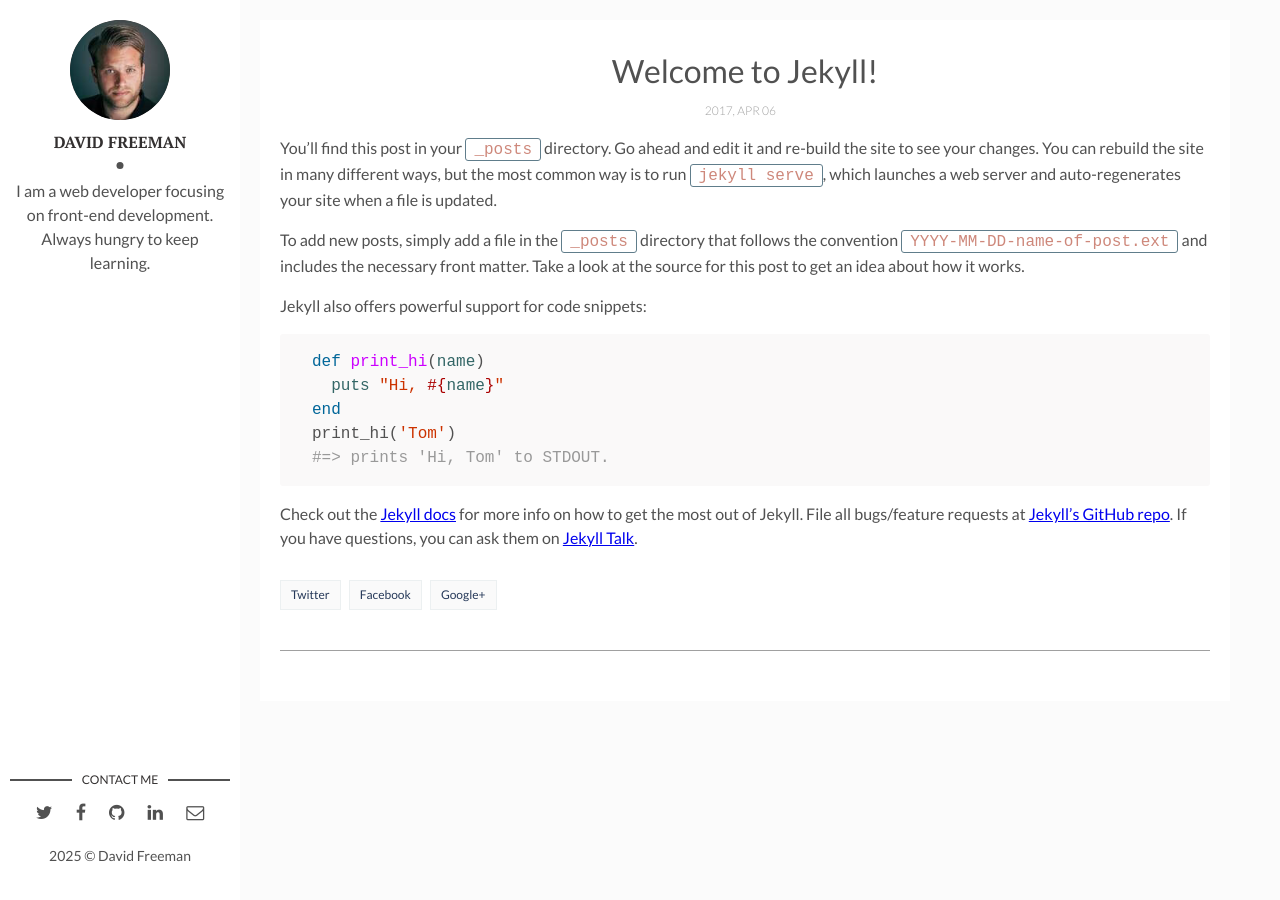
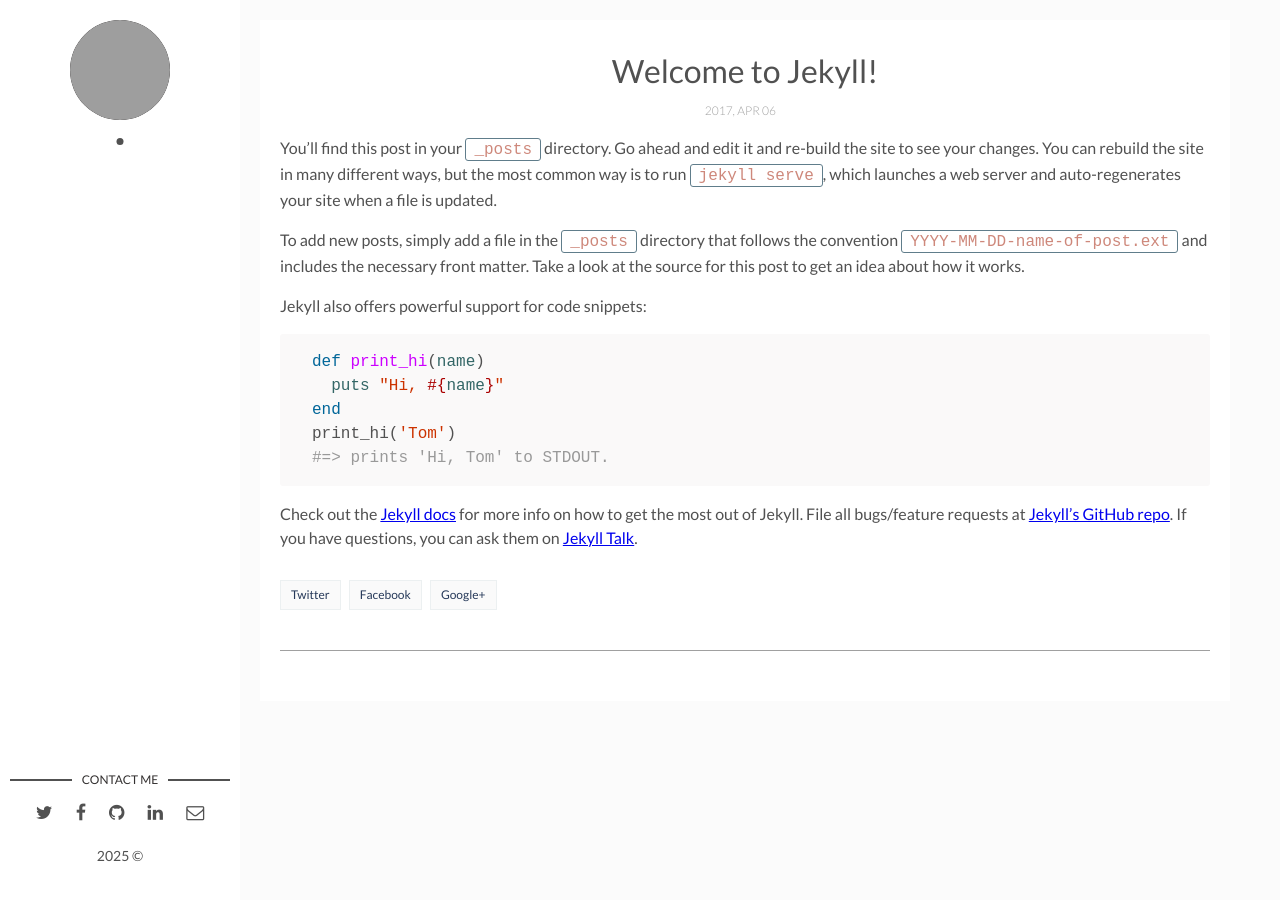
Before and after one commit to Robora-Lab/Tiny-Learning-Based-MPC, a Jekyll site: the page built from _posts/2017-04-06-welcome-to-jekyll.markdown, in a window 1280 px wide. Built offline with Jekyll 4.4.1, drawn with Linux system fonts in a browser that asks for light colours; comment, search, counter and statistics services are not loaded; grey boxes are pictures that could not be loaded.

Commit message:
Update _config.yml

```diff
--- a/_config.yml
+++ b/_config.yml
@@ -1,28 +1,14 @@
-title: Hello, world! I'm David Freeman
+title: UAV-USV Landing
+email: 19jls9@queensu.ca
 description: > # this means to ignore newlines until "baseurl:"
   Write an awesome description for your new site here. You can edit this
   line in _config.yml. It will appear in your document head meta (for
   Google search results) and in your feed.xml site description.
 permalink: ':title/'
-baseurl: "/flexible-jekyll" # the subpath of your site, e.g. /blog
-url: "" # the base hostname & protocol for your site, e.g. http://example.com
-site-twitter: #if your site has a twitter account, enter it here
+baseurl: "/uav-usv-landing" # the subpath of your site, e.g. /blog
+url: "https://robora-lab.github.io" # the base hostname & protocol for your site, e.g. http://example.com
 
-# Author Settings
-author: David Freeman # add your name
-author-img: david-freeman.jpg # add your photo
-about-author: I am a web developer focusing on front-end development. Always hungry to keep learning. # add description
-social-twitter: # add your Twitter handle
-social-facebook: # add your Facebook handle
-social-github: artemsheludko # add your Github handle
-social-linkedin: # add your Linkedin handle
-social-email: # add your Email address
 
-# Disqus
-discus-identifier: mr-brown # add your discus identifier
-
-# Tracker
-analytics: # Google Analytics
 
 # Build Settings
 markdown: kramdown
@@ -31,7 +17,7 @@
   - jekyll-paginate
   - jemoji
 
-paginate: 8
+paginate: 5
 paginate_path: "/page/:num"
 
 exclude: ["node_modules", "gulpfile.js", "package.json", "yarn.lock"]
```
